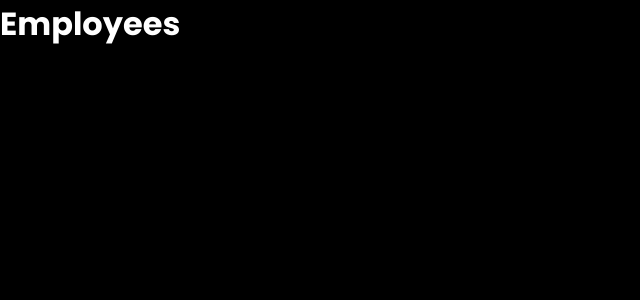
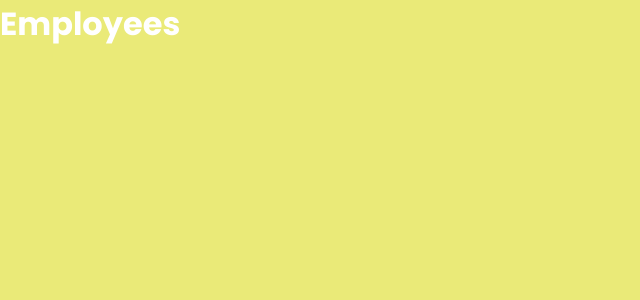
Before and after one commit to deniskolomoyets/employees-app, a React (Create React App) app in the folder client/: page / in a window 1280 px wide. Shown: the top 300 px of the page, without its empty margins (0-640 px from the left). Built offline with nearby package versions, Linux system fonts and the light colour scheme.

Commit message:
created Layout

```diff
--- /dev/null
+++ b/client/src/components/layout/index.module.css
@@ -0,0 +1,5 @@
+.main {
+  width: 80%;
+  height: 100%;
+  margin-inline: auto;
+}
--- /dev/null
+++ b/client/src/components/layout/index.tsx
@@ -0,0 +1,17 @@
+import React from "react";
+import { Layout as AntLayout } from "antd";
+import styles from "./index.module.css";
+
+type Props = {
+  children: React.ReactNode;
+};
+
+export const Layout = ({ children }: Props) => {
+  return (
+    <div className={styles.main}>
+      <AntLayout.Content style={{ height: "100%" }}>
+        {children}
+      </AntLayout.Content>
+    </div>
+  );
+};
--- a/client/src/index.css
+++ b/client/src/index.css
@@ -6,9 +6,15 @@
   box-sizing: border-box;
 }
 
+html,
+body,
+body > div {
+  height: 100%;
+}
+
 body {
   font-family: "Poppins", sans-serif;
-  background-color: black;
+  background-color: rgb(234, 234, 120);
   color: white;
 }
 
--- a/client/src/pages/login/index.tsx
+++ b/client/src/pages/login/index.tsx
@@ -1,5 +1,10 @@
 import React from "react";
+import { Layout } from "../../components/layout";
 
 export const Login = () => {
-  return <div>Login</div>;
+  return (
+    <Layout>
+      <div>Login</div>
+    </Layout>
+  );
 };
```
